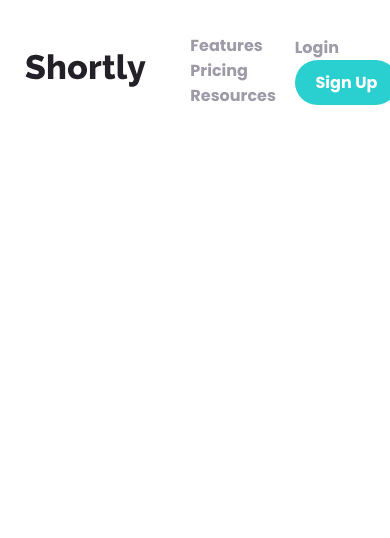
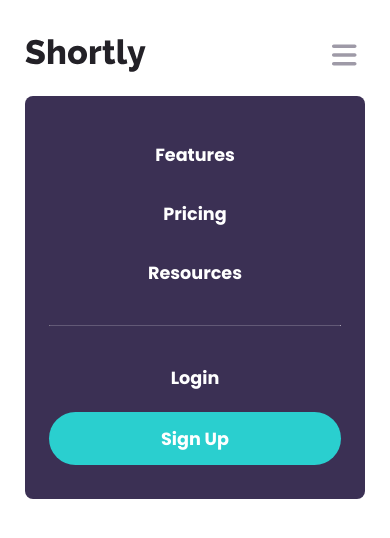
Before and after one commit to p-kosinski/url-shortening-api, a React (Create React App) app: page / in a window 390 px wide. Shown: the top 538 px of the page. Built offline with nearby package versions, Linux system fonts and the light colour scheme.

Commit message:
Add header styling for medium and small screens

```diff
--- a/package.json
+++ b/package.json
@@ -10,6 +10,7 @@
     "@testing-library/jest-dom": "^5.16.4",
     "@testing-library/react": "^13.2.0",
     "@testing-library/user-event": "^13.5.0",
+    "clsx": "^1.1.1",
     "prop-types": "^15.8.1",
     "react": "^18.1.0",
     "react-dom": "^18.1.0",
--- a/src/components/common/LinkButton/LinkButton.module.scss
+++ b/src/components/common/LinkButton/LinkButton.module.scss
@@ -29,3 +29,12 @@
   font-size: 1rem;
   padding: 0.65em 1.3em;
 }
+
+@include mixins.breakpoint(medium) {
+  .small {
+    width: 100%;
+    text-align: center;
+    font-size: 1.1rem;
+    padding: 0.75em 1.5em;
+  }
+}
--- a/src/components/layout/Header/Header.js
+++ b/src/components/layout/Header/Header.js
@@ -1,3 +1,6 @@
+import { useState } from 'react';
+import clsx from 'clsx';
+
 import Container from '../Container/Container';
 import LinkLogo from '../../common/LinkLogo/LinkLogo';
 import LinkButton from '../../common/LinkButton/LinkButton';
@@ -7,17 +10,27 @@ import { faBars } from '@fortawesome/free-solid-svg-icons';
 
 import styles from './Header.module.scss';
 
-const Header = () => (
+const Header = () => {
+  const [navOpen, setNavOpen] = useState(false);
+
+  return (
     <header className={styles.component}>
       <Container>
         <nav className={styles.nav}>
           <div className={styles.logoWrapper}>
             <LinkLogo to='#0' textColor='dark' />
           </div>
-        <button className={styles.menuBtn}>
+          <button
+            className={styles.menuBtn}
+            onClick={() => setNavOpen(!navOpen)}
+          >
             <FontAwesomeIcon icon={faBars} />
           </button>
-        <div className={styles.linksWrapper}>
+          <div
+            className={
+              clsx(styles.linksWrapper, navOpen && styles.linksWrapperOpened)
+            }
+          >
             <ul>
               <li>
                 <a href='#0' className={styles.link}>Features</a>
@@ -45,5 +58,6 @@ const Header = () => (
       </Container>
     </header>
   );
+};
 
 export default Header;
--- a/src/components/layout/Header/Header.module.scss
+++ b/src/components/layout/Header/Header.module.scss
@@ -5,6 +5,7 @@
   height: 140px;
   display: flex;
   align-items: center;
+  position: relative;
 }
 
 .nav {
@@ -59,3 +60,69 @@
 .divider {
   display: none;
 }
+
+@include mixins.breakpoint(medium) {
+  .component {
+    height: 110px;
+  }
+
+  .nav {
+    justify-items: flex-end;
+  }
+
+  .menuBtn {
+    @include mixins.btn-reset();
+    background-color: transparent;
+    display: block;
+    width: fit-content;
+    padding: 8px;
+    cursor: pointer;
+
+    svg {
+      font-size: 28px;
+      display: block;
+      color: variables.$color-light;
+    }
+  }
+
+  .linksWrapper {
+    display: block;
+    position: absolute;
+    top: 96px;
+    width: 87vw;
+    background-color: variables.$color-secondary;
+    padding: 24px;
+    border-radius: variables.$radius-small;
+
+    ul {
+      li {
+        display: block;
+        width: 100%;
+        margin: 0.65em 0;
+      }
+    }
+  }
+
+  .linksWrapperOpened {
+    display: block;
+  }
+
+  .link {
+    display: block;
+    text-align: center;
+    font-size: 1.1rem;
+    color: white;
+    padding: 0.65em 0;
+
+    &:hover {
+      color: variables.$color-accent;
+    }
+  }
+
+  .divider {
+    display: block;
+    border-top: 1px solid transparentize(white, 0.8);
+    border-bottom: none;
+    margin: 1.7em 0;
+  }
+}
--- a/src/styles/_mixins.scss
+++ b/src/styles/_mixins.scss
@@ -23,3 +23,13 @@
 @mixin lighten-bg($color) {
   background-color: scale-color($color, $lightness: variables.$lighten-amount)
 }
+
+@mixin breakpoint($breakpoint) {
+  @if map-has-key(variables.$breakpoints, $breakpoint) {
+    @media screen and (max-width: #{map-get(variables.$breakpoints, $breakpoint)}) {
+      @content;
+    }
+  } @else {
+    @warn '`#{$breakpoint}` is not defined in `$breakpoints` map';
+  }
+}
--- a/src/styles/_variables.scss
+++ b/src/styles/_variables.scss
@@ -16,7 +16,14 @@ $font-weight-bold: 700;
 $font-base-size: 1.125rem;
 
 $radius-big: 2em;
+$radius-small: 0.5em;
 
 $lighten-amount: 40%;
 
 $transition: all 0.1s ease-in-out;
+
+$breakpoints: (
+  small: 500px,
+  medium: 900px,
+  large: 1024px,
+);
```
Also changed, not shown: 1 other file (tests, documents, lock files or other folders). Lines whose indentation alone changed are shown as unchanged.
